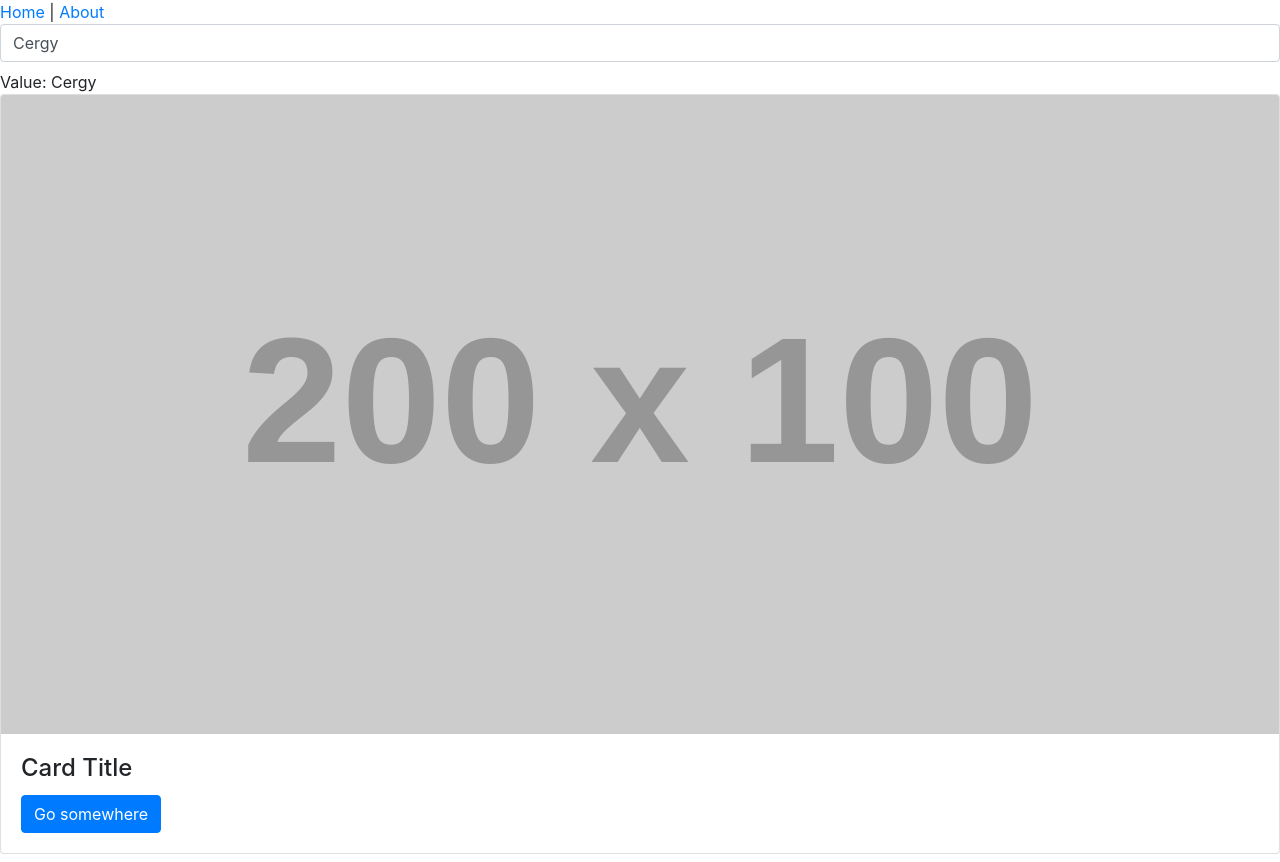
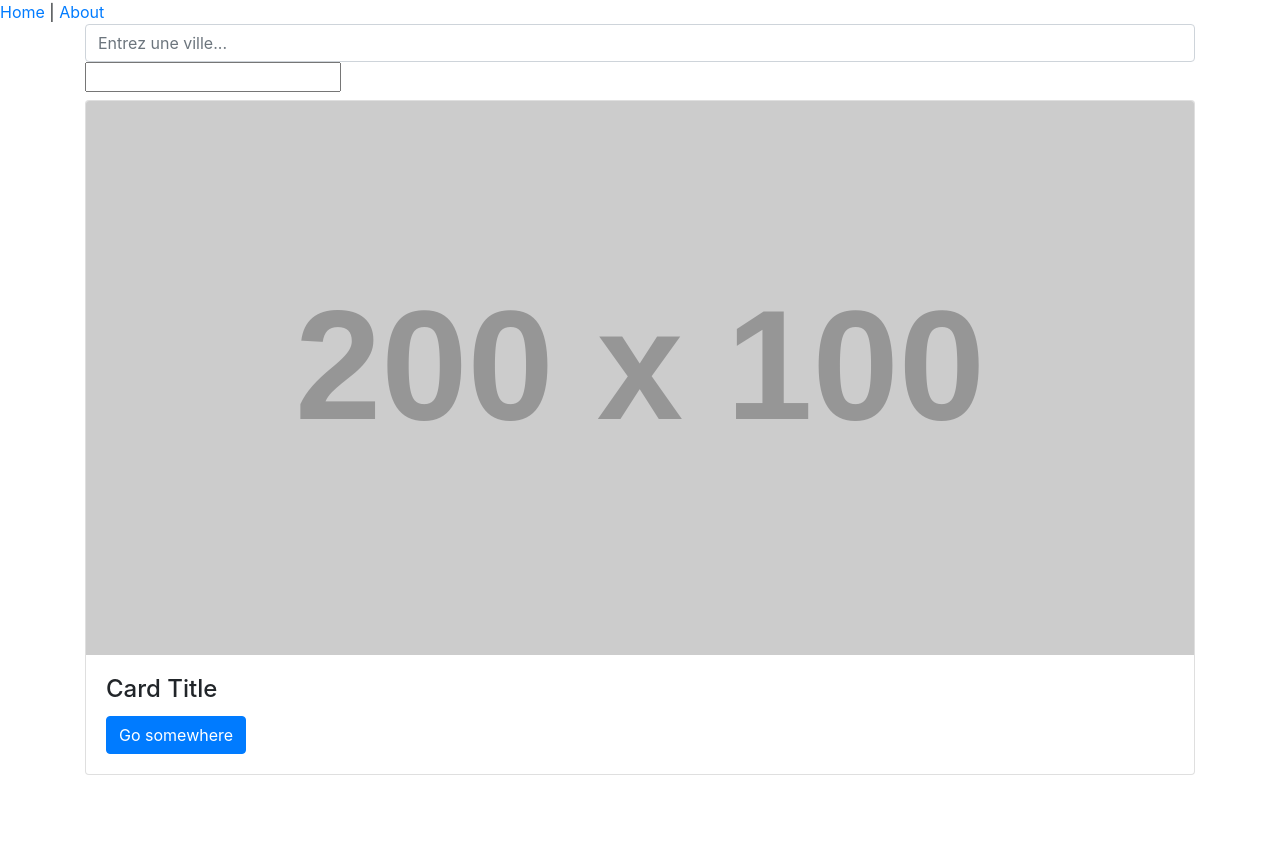
Before and after one commit to maxencelav/weather-dashboard, a Vue app: page / in a window 1280 px wide. After the commit the page ends 800 px from the top, so only its background shows below. Built offline with nearby package versions, Linux system fonts and the light colour scheme.

Commit message:
first store example

```diff
--- a/src/components/CitySearch.vue
+++ b/src/components/CitySearch.vue
@@ -2,23 +2,28 @@
   <div>
     <b-form-input
       v-model="inputCity"
-      type="search"
-      placeholder="Entrez une ville..."
+      type='search'
+      placeholder='Entrez une ville...'
     ></b-form-input>
-    <div class="mt-2">Value: {{ inputCity }}</div>
+    <input type="text" v-bind="this.inputCity">
+    <div class='mt-2'>{{ this.$store.getters.userCityInput }}</div>
   </div>
 </template>
 
 <script>
 export default {
   name: 'CitySearch',
-  data () {
-    return {
-      inputCity: 'Cergy'
+  computed: {
+    inputCity: {
+      get () {
+        return this.$store.getters.userCityInput
+      },
+      set (city) {
+        this.$store.commit('changeCity', city)
+      }
     }
   }
 }
 </script>
 
-<style>
-</style>
+<style></style>
--- a/src/store/index.js
+++ b/src/store/index.js
@@ -5,11 +5,14 @@ Vue.use(Vuex)
 
 export default new Vuex.Store({
   state: {
+    userCityInput: String
+  },
+  getters: {
+    userCityInput: state => state.name
   },
   mutations: {
-  },
-  actions: {
-  },
-  modules: {
+    changeCity (state, city) {
+      state.userCityInput = city
+    }
   }
 })
--- a/src/views/Home.vue
+++ b/src/views/Home.vue
@@ -1,9 +1,10 @@
 <template>
-  <div class="home">
-    <CitySearch></CitySearch>
-    <CityDisplay city="Cergy"></CityDisplay>
-
-  </div>
+  <b-container>
+    <b-row class="vh-90" align-v="center">
+      <b-col sm='12'><CitySearch></CitySearch> </b-col>
+      <b-col ><CityDisplay city='Cergy'></CityDisplay></b-col>
+    </b-row>
+  </b-container>
 </template>
 
 <script>
```
